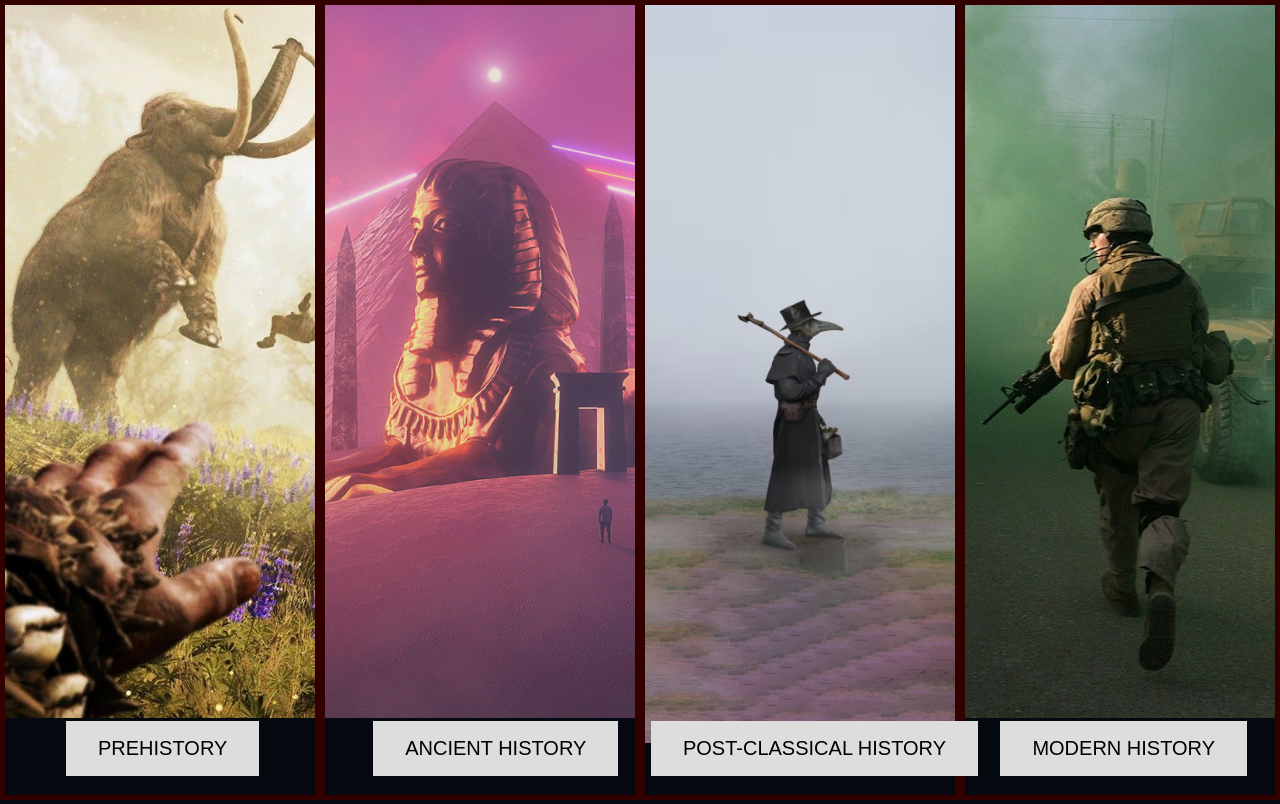
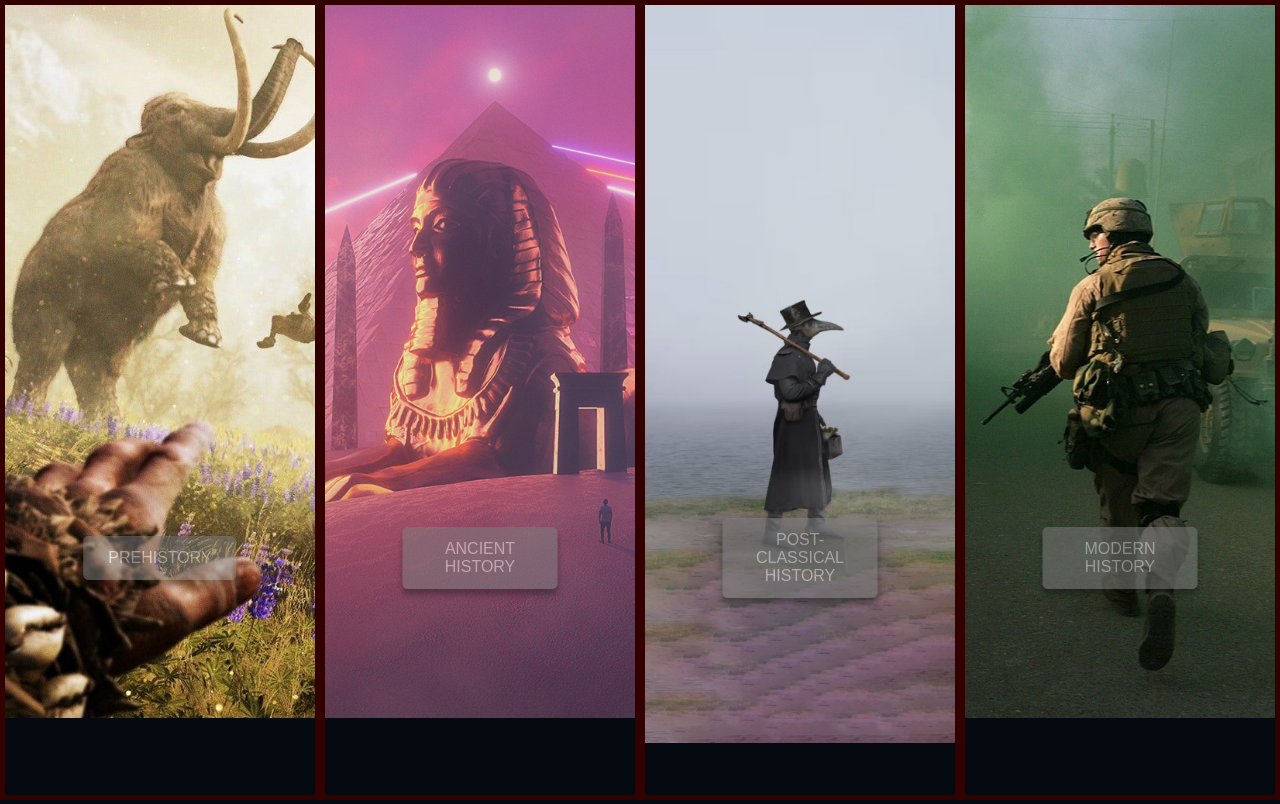
Before and after one commit to stoicastefan/HistoryGame, a Flask app: page /select_period in a window 1280 px wide. Run offline with Flask 3, Linux system fonts and the light colour scheme; some libraries are stand-ins or nearby versions.

Commit message:
Rearrange period links

```diff
--- a/static/css/game_period.css
+++ b/static/css/game_period.css
@@ -9,49 +9,14 @@ html, body {
 .image {
   overflow: hidden; /* Hide any overflow from the image */
   border: 5px solid #330000;
+  position: relative;
 }
 img {
   width: 100%; /* Set the width of the image to 100% of its container */
   display: block; /* Remove any default margin or padding from the image */
 }
-.buttonPre {
-  position: absolute;
-  bottom: 20px; /* Adjust this value to change the distance of the button from the bottom of the page */
-  left: 5%; /* Adjust this value to change the horizontal position of the button */
-  z-index: 1;
-  font-size: 20px; /* Adjust this value to change the size of the button */
-}
-.buttonAncient {
-  position: absolute;
-  bottom: 20px; /* Adjust this value to change the distance of the button from the bottom of the page */
-  left: 29%; /* Adjust this value to change the horizontal position of the button */
-  z-index: 1;
-  font-size: 20px; /* Adjust this value to change the size of the button */
-}
-.buttonPCH {
-  position: absolute;
-  bottom: 20px; /* Adjust this value to change the distance of the button from the bottom of the page */
-  left: 50.7%; /* Adjust this value to change the horizontal position of the button */
-  z-index: 1;
-  font-size: 20px; /* Adjust this value to change the size of the button */
-}
-.buttonModern {
-  position: absolute;
-  bottom: 20px; /* Adjust this value to change the distance of the button from the bottom of the page */
-  left: 78%; /* Adjust this value to change the horizontal position of the button */
-  z-index: 1;
-  font-size: 20px; /* Adjust this value to change the size of the button */
-}
-button {
-  background-color: #ddd;
-  border: none;
-  color: black;
-  padding: 16px 32px;
-  text-align: center;
-  font-size: 16px;
-  margin: 4px 2px;
-  transition: 0.3s;
-}
+
+
 button:hover {
   background-color: #4D5D53;
   color: white;
@@ -60,3 +25,22 @@ a {
 text-decoration: none;
 color: #000000
 }
+.btn {
+  cursor: pointer;
+  background-color: gray;
+  opacity: 0.5;
+  box-shadow: 0 6px 6px rgba(0, 0, 0, 0.6);
+  position: absolute;
+  top: 70%;
+  left: 50%;
+  transform: translate(-50%, -50%);
+  -ms-transform: translate(-50%, -50%);
+  color: white;
+  font-size: 16px;
+  padding: 12px 24px;
+  border: 1px solid #3498db;
+  border-color:gray;
+  cursor: pointer;
+  border-radius: 5px;
+  z-index: 1;
+}
--- a/templates/select_period.html
+++ b/templates/select_period.html
@@ -9,39 +9,45 @@
 {% endblock %}
 {% block body %}
 
-<button class="buttonPre" id="buttonPre">
-  <a href="/sign_up"  class="buttonPre-text">PREHISTORY</a>
+<div class="grid-container">
+  <a href="/sign_up" class="image">
+      <img src="{{url_for('static', filename='images/resizeP0.jpg')}}" >
+      <button id="buttonPre" class="buttonPre btn">
+          PREHISTORY
           <audio id="audioPre">
           <source src="/static/css/sound.mp3" type="audio/mpeg">
         </audio>
       </button>
-
-<button class="buttonAncient" id="buttonAncient">
-  <a href="/sign_up" class="buttonAncient-text">ANCIENT HISTORY</a>
+  </a>
+  <a href="/sign_up" class="image">
+      <img src="{{url_for('static', filename='images/resizeP2.0.jpg')}}">
+      <button id="buttonAncient" class="buttonAncient btn">
+          ANCIENT HISTORY
           <audio id="audioAncient">
           <source src="/static/css/sound.mp3" type="audio/mpeg">
         </audio>
       </button>
-
-<button class="buttonPCH" id="buttonPCH">
-  <a href="/sign_up"  class="buttonPCH-text">POST-CLASSICAL HISTORY</a>
+  </a>
+  <a href="/sign_up" class="image">
+      <img src="{{url_for('static', filename='images/resizeP3.0.jpg')}}">
+      <button id="buttonPCH" class="buttonPCH btn">
+          POST-CLASSICAL HISTORY
           <audio id="audioPCH">
           <source src="/static/css/sound.mp3" type="audio/mpeg">
         </audio>
       </button>
-
-<button class="buttonModern" id="buttonModern">
-  <a href="/sign_up" class="buttonModern-text">MODERN HISTORY</a>
+  </a>
+  <a href="/sign_up" class="image">
+      <img src="{{url_for('static', filename='images/resizeP4.1.jpg')}}">
+      <button id="buttonModern" class="buttonModern btn">
+          MODERN HISTORY
           <audio id="audioModern">
           <source src="/static/css/sound.mp3" type="audio/mpeg">
         </audio>
       </button>
+  </a>
 
-<div class="grid-container">
-  <a href="/sign_up" class="image"><img src="{{url_for('static', filename='images/resizeP0.jpg')}}"></a>
-  <a href="/sign_up" class="image"><img src="{{url_for('static', filename='images/resizeP2.0.jpg')}}"></a>
-  <a href="/sign_up" class="image"><img src="{{url_for('static', filename='images/resizeP3.0.jpg')}}"></a>
-  <a href="/sign_up" class="image"><img src="{{url_for('static', filename='images/resizeP4.1.jpg')}}"></a>
+
 </div>
 
 <script>
@@ -59,7 +65,7 @@ buttonPre.addEventListener("click", function(event) {
   event.preventDefault();
   audioPre.play();
   audioPre.addEventListener("ended", function() {
-    window.location.href = buttonPre.querySelector("a").href;
+    window.location.assign("\sign_up")
   });
 });
 
@@ -67,7 +73,7 @@ buttonAncient.addEventListener("click", function(event) {
   event.preventDefault();
   audioAncient.play();
   audioAncient.addEventListener("ended", function() {
-    window.location.href = buttonAncient.querySelector("a").href;
+    window.location.assign("\sign_up")
   });
 });
 
@@ -75,7 +81,7 @@ buttonPCH.addEventListener("click", function(event) {
   event.preventDefault();
   audioPCH.play();
   audioPCH.addEventListener("ended", function() {
-    window.location.href = buttonPCH.querySelector("a").href;
+    window.location.assign("\sign_up")
   });
 });
 
@@ -83,7 +89,7 @@ buttonModern.addEventListener("click", function(event) {
   event.preventDefault();
   audioModern.play();
   audioModern.addEventListener("ended", function() {
-    window.location.href = buttonModern.querySelector("a").href;
+    window.location.assign("\sign_up")
   });
 });
 
```
Lines whose indentation alone changed are shown as unchanged.
